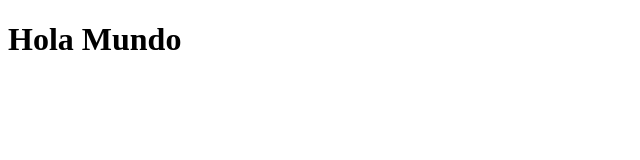
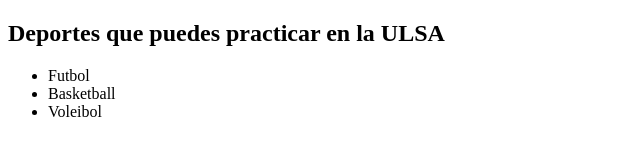
Before and after one commit to MiguelR222/practica_git-2024, a plain HTML site: page index.html in a window 1280 px wide. Shown: the whole page, without its empty margins (0-640 px from the left). Drawn offline with Linux system fonts and the light colour scheme.

Commit message:
Deportes

```diff
--- a/index.html
+++ b/index.html
@@ -4,6 +4,11 @@
     <title>Home</title>
 </head>
 <body>
-    <h1>Hola Mundo</h1>
+    <h2>Deportes que puedes practicar en la ULSA</h2>
+    <ul>
+        <li>Futbol</li>
+        <li>Basketball</li>
+        <li>Voleibol</li>
+    </ul>
 </body>
 </html>
```
